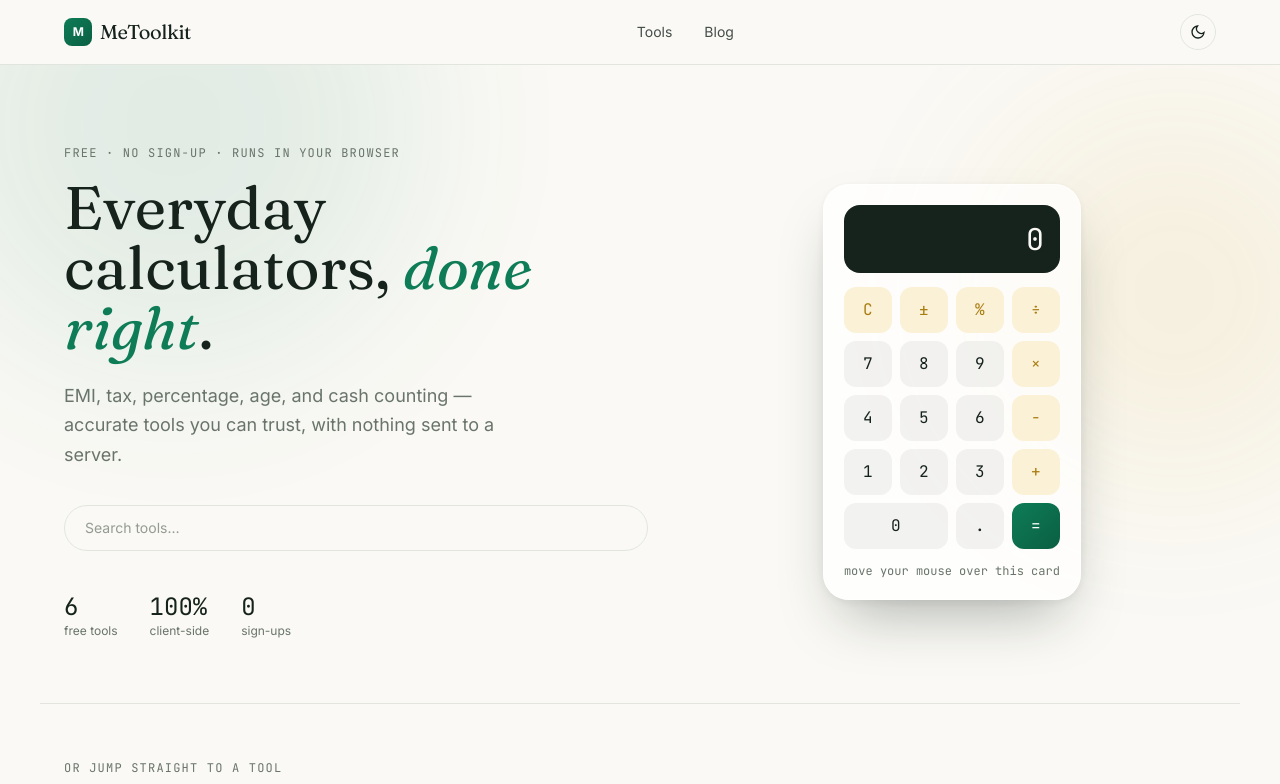
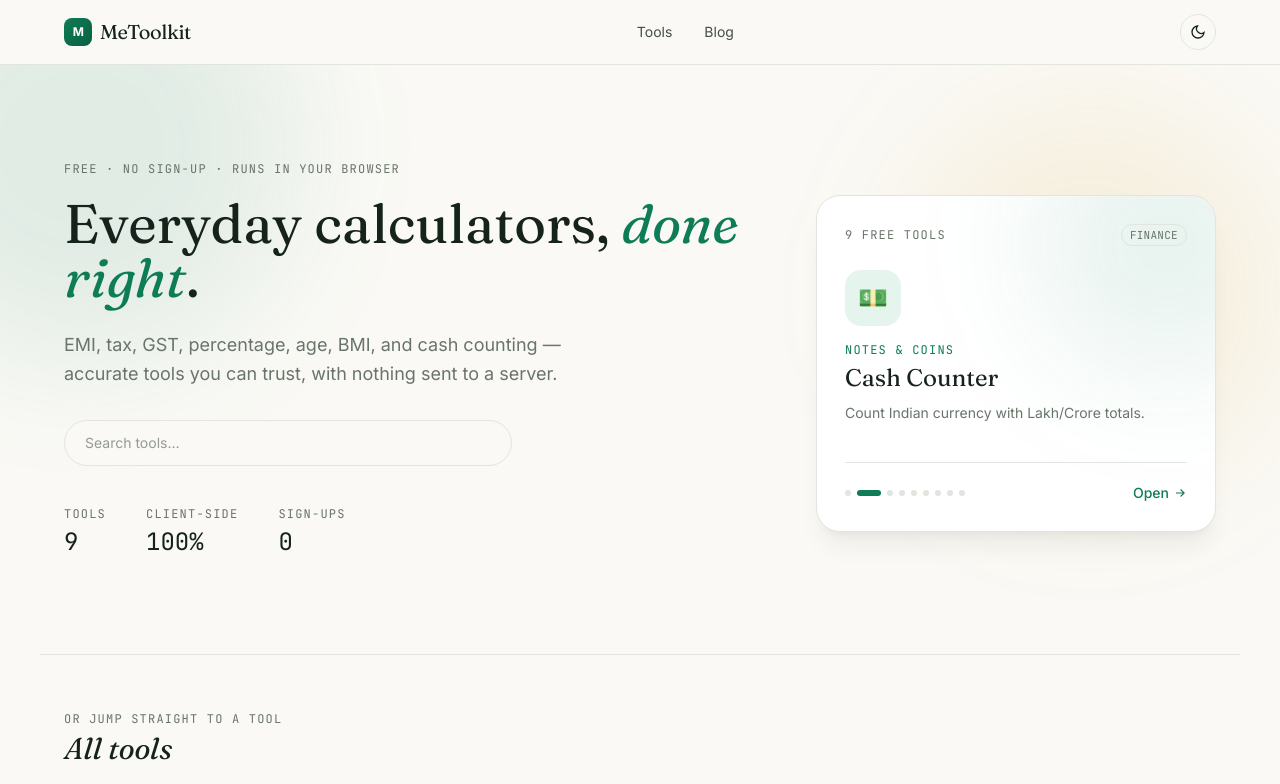
Before and after one commit to coolkishan44/metoolkit, a Next.js app: page / in a window 1280 px wide. Shown: the top 784 px of the page. Built offline with nearby package versions, Linux system fonts and the light colour scheme.

Commit message:
Swap hero calculator mockup for auto-sliding tool showcase

```diff
--- a/components/Hero.tsx
+++ b/components/Hero.tsx
@@ -1,67 +1,71 @@
-import SearchBar from "@/components/SearchBar";
-import TiltCard from "@/components/TiltCard";
-import MiniCalculatorPreview from "@/components/MiniCalculatorPreview";
-import Reveal from "@/components/Reveal";
+import SearchBar from "./SearchBar";
+import ToolShowcase from "./ToolShowcase";
 
 export default function Hero() {
   return (
     <section className="relative overflow-hidden">
-      <div
+      <span
         aria-hidden="true"
-        className="absolute -top-40 -left-24 w-[480px] h-[480px] rounded-full bg-indigo/25 blur-[90px] opacity-40 animate-drift pointer-events-none"
+        className="pointer-events-none absolute -top-32 -left-32 w-[420px] h-[420px] rounded-full bg-indigo/10 blur-3xl"
       />
-      <div
+      <span
         aria-hidden="true"
-        className="absolute top-10 -right-20 w-[380px] h-[380px] rounded-full bg-amber/25 blur-[90px] opacity-40 animate-drift pointer-events-none"
-        style={{ animationDelay: "-6s" }}
+        className="pointer-events-none absolute top-10 right-0 w-[380px] h-[380px] rounded-full bg-amber/10 blur-3xl"
       />
 
-      <div className="relative max-w-content mx-auto px-6 pt-20 pb-16 grid lg:grid-cols-[1.05fr_0.95fr] gap-10 items-center">
+      <div className="relative max-w-content mx-auto px-6 py-16 md:py-24">
+        <div className="grid lg:grid-cols-[1fr_400px] gap-12 lg:gap-16 items-center">
           <div>
-          <Reveal>
-            <p className="text-xs font-mono uppercase tracking-widest text-muted mb-4">
-              Free · no sign-up · runs in your browser
+            <p className="text-xs font-mono uppercase tracking-widest text-muted mb-5">
+              Free · No sign-up · Runs in your browser
             </p>
-          </Reveal>
 
-          <Reveal delay={1}>
-            <h1 className="font-display text-4xl md:text-6xl leading-[1.08] mb-6 text-ink dark:text-white">
-              Everyday calculators, <span className="italic text-indigo">done right</span>.
+            <h1 className="font-display text-4xl md:text-5xl lg:text-[3.4rem] leading-[1.08] text-ink dark:text-white mb-6">
+              Everyday calculators,{" "}
+              <em className="italic text-indigo">done right</em>.
             </h1>
-          </Reveal>
 
-          <Reveal delay={2}>
-            <p className="text-lg text-muted max-w-md mb-9 leading-relaxed">
-              EMI, tax, percentage, age, and cash counting — accurate tools you can
-              trust, with nothing sent to a server.
+            <p className="text-muted text-lg leading-relaxed max-w-lg mb-8">
+              EMI, tax, GST, percentage, age, BMI, and cash counting — accurate
+              tools you can trust, with nothing sent to a server.
             </p>
-          </Reveal>
 
-          <Reveal delay={2}>
+            <div className="max-w-md mb-10">
               <SearchBar />
-          </Reveal>
+            </div>
 
-          <Reveal delay={3} className="mt-10 flex gap-8">
+            <dl className="flex flex-wrap gap-x-10 gap-y-5">
               <div>
-              <p className="font-mono text-2xl text-ink dark:text-white">6</p>
-              <p className="text-xs text-muted">free tools</p>
+                <dt className="text-xs font-mono uppercase tracking-widest text-muted mb-1">
+                  Tools
+                </dt>
+                <dd className="font-mono text-2xl tabular text-ink dark:text-white">
+                  9
+                </dd>
               </div>
               <div>
-              <p className="font-mono text-2xl text-ink dark:text-white">100%</p>
-              <p className="text-xs text-muted">client-side</p>
+                <dt className="text-xs font-mono uppercase tracking-widest text-muted mb-1">
+                  Client-side
+                </dt>
+                <dd className="font-mono text-2xl tabular text-ink dark:text-white">
+                  100%
+                </dd>
               </div>
               <div>
-              <p className="font-mono text-2xl text-ink dark:text-white">0</p>
-              <p className="text-xs text-muted">sign-ups</p>
+                <dt className="text-xs font-mono uppercase tracking-widest text-muted mb-1">
+                  Sign-ups
+                </dt>
+                <dd className="font-mono text-2xl tabular text-ink dark:text-white">
+                  0
+                </dd>
               </div>
-          </Reveal>
+            </dl>
           </div>
 
-        <Reveal delay={2} className="flex justify-center">
-          <TiltCard>
-            <MiniCalculatorPreview />
-          </TiltCard>
-        </Reveal>
+          <div className="lg:pt-2">
+            <ToolShowcase />
+          </div>
+        </div>
       </div>
     </section>
   );
```
Lines whose indentation alone changed are shown as unchanged.
